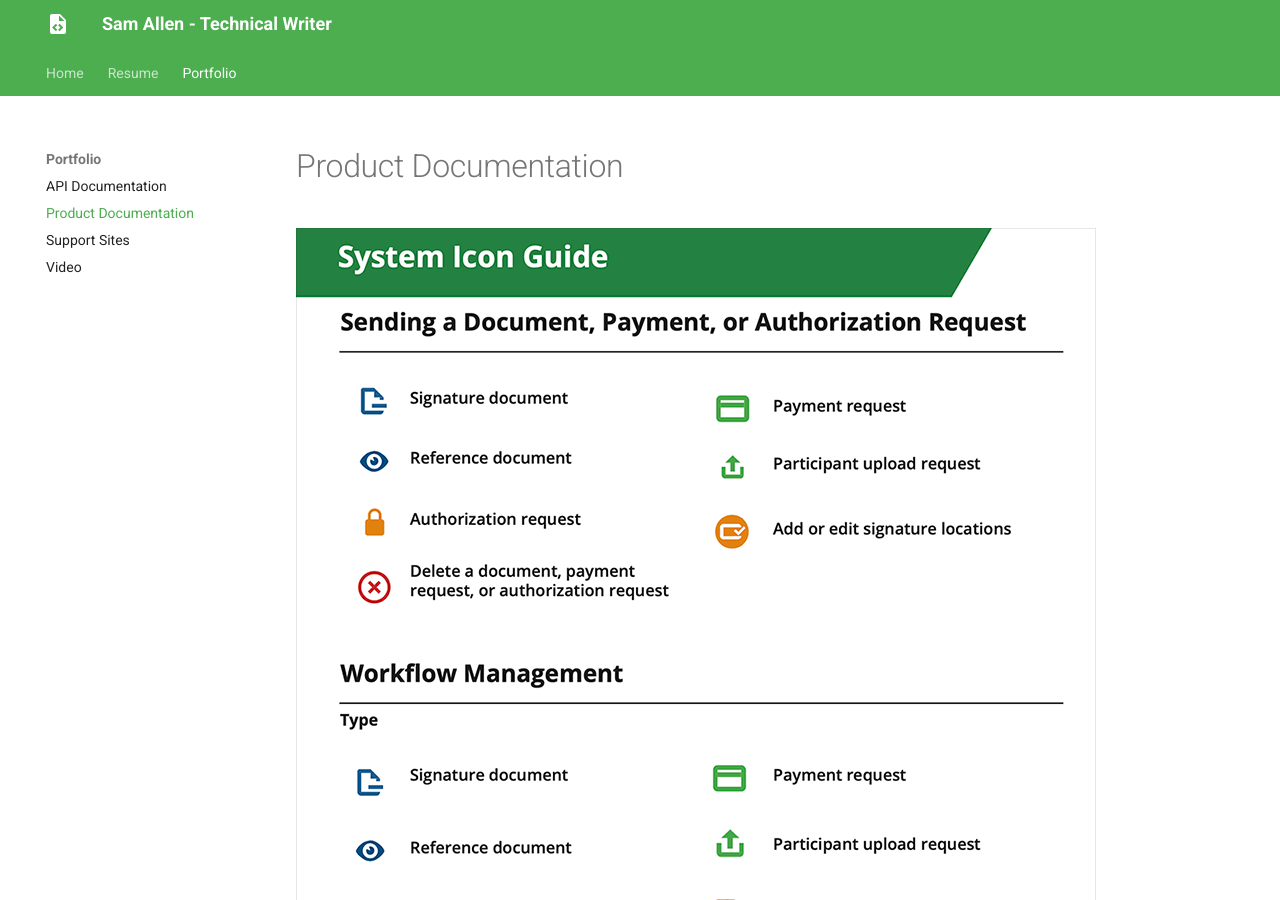
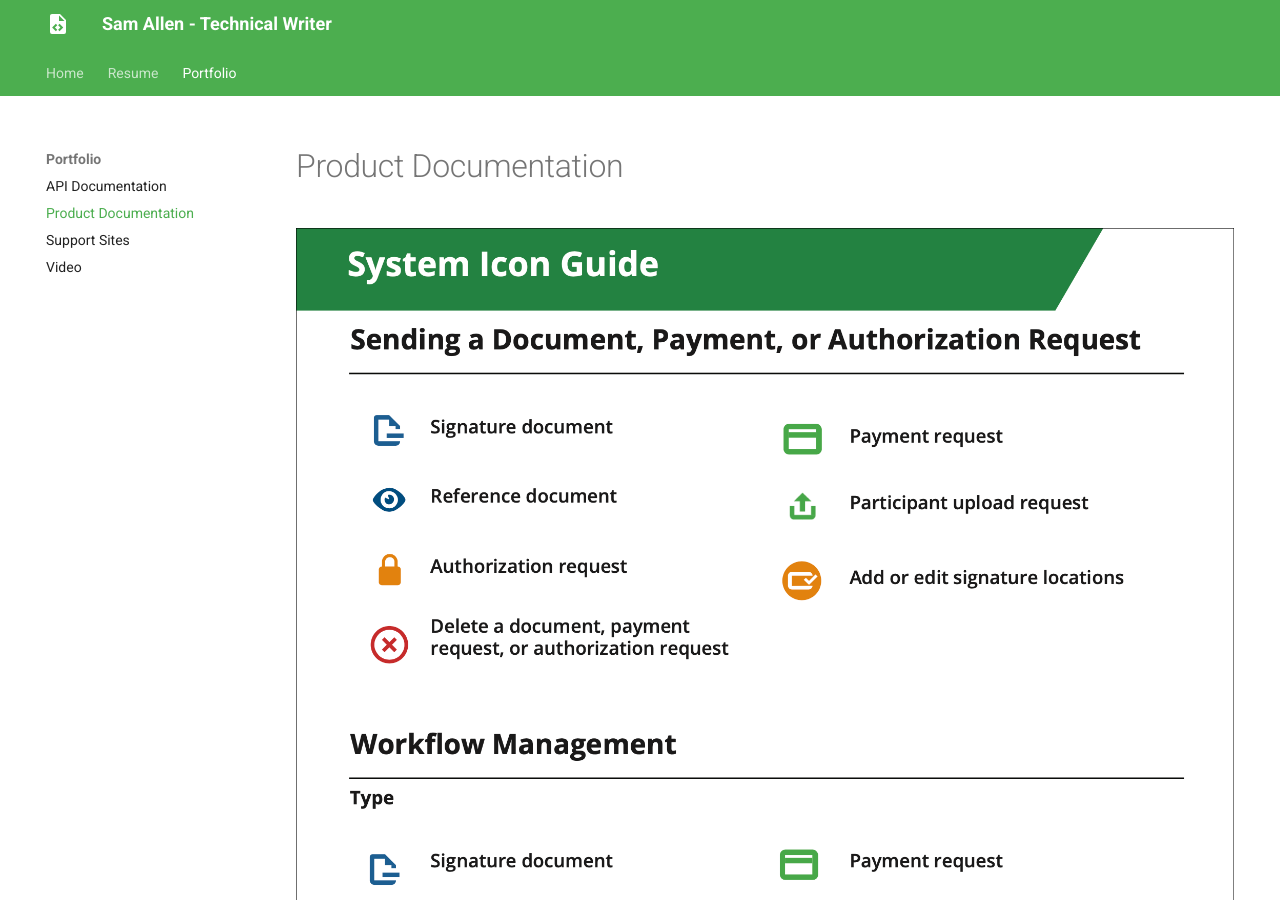
Before and after one commit to samwherever/samallen.pro, an MkDocs documentation site: the page built from docs/portfolio/product-documentation.md, in a window 1280 px wide and 900 px high. Built offline with MkDocs 1.6.1 and Material for MkDocs 9.7.7, drawn with Linux system fonts in a browser that asks for light colours.

Commit message:
screenshot updates for icon guide

```diff
--- a/docs/portfolio/product-documentation.md
+++ b/docs/portfolio/product-documentation.md
@@ -2,7 +2,7 @@
 title: Product Documentation
 ---
 
-![An icon description guide](../assets/icon_guide.png)
+![An icon description guide](../assets/icon_guide_new.png)
 
 ![A description of Smart Data Leak Prevention functions.](../assets/data_leak_prevention.png)
 
```
Also changed, not shown: docs/assets/icon_guide.png (deleted), docs/assets/icon_guide_new.png (added), site/assets/icon_guide.png (deleted), site/assets/icon_guide_new.png (added), site/portfolio/product-documentation/index.html, 2 other files.
